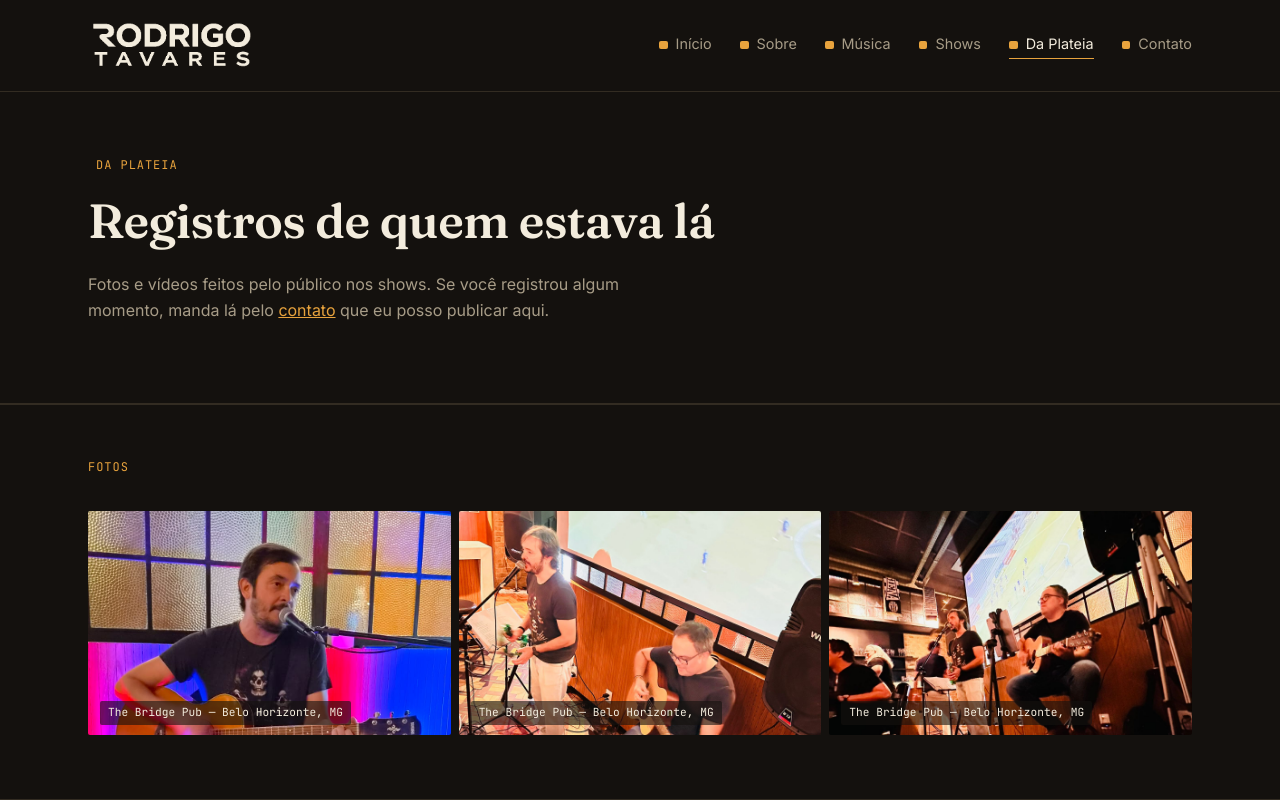
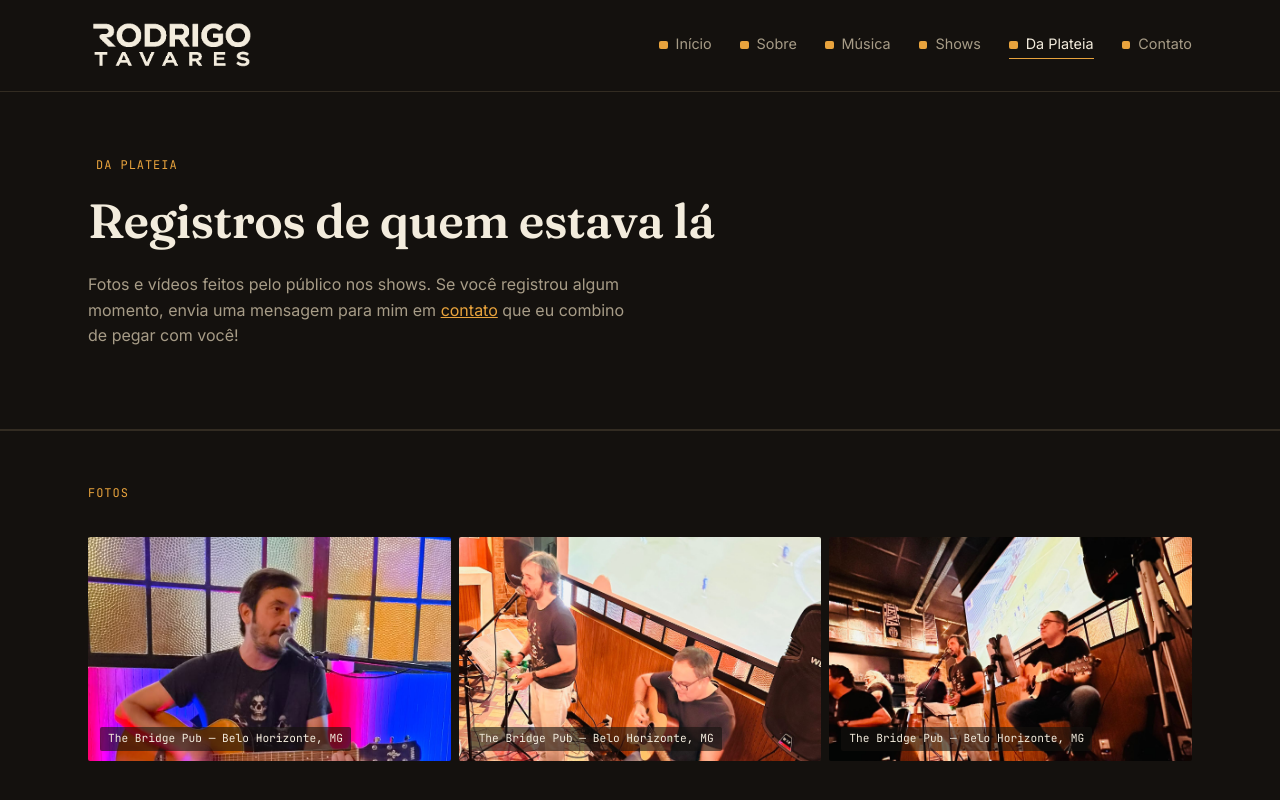
Before and after one commit to rodrigotavares79/rodrigotavares-site, a Next.js app: page /da-plateia in a window 1280 px wide. Shown: the top 800 px of the page. Built offline with nearby package versions, Linux system fonts and the light colour scheme.

Commit message:
Update page.tsx

```diff
--- a/app/da-plateia/page.tsx
+++ b/app/da-plateia/page.tsx
@@ -27,9 +27,9 @@ export default function DaPlateia() {
           </h1>
           <p className="text-muted" style={{ maxWidth: "34rem", marginTop: "0.75rem" }}>
             Fotos e vídeos feitos pelo público nos shows. Se você registrou
-            algum momento, manda lá pelo{" "}
+            algum momento, envia uma mensagem para mim em{" "}
             <a href="/contato" style={{ color: "var(--accent)" }}>contato</a>{" "}
-            que eu posso publicar aqui.
+            que eu combino de pegar com você!
           </p>
         </div>
       </section>
```
